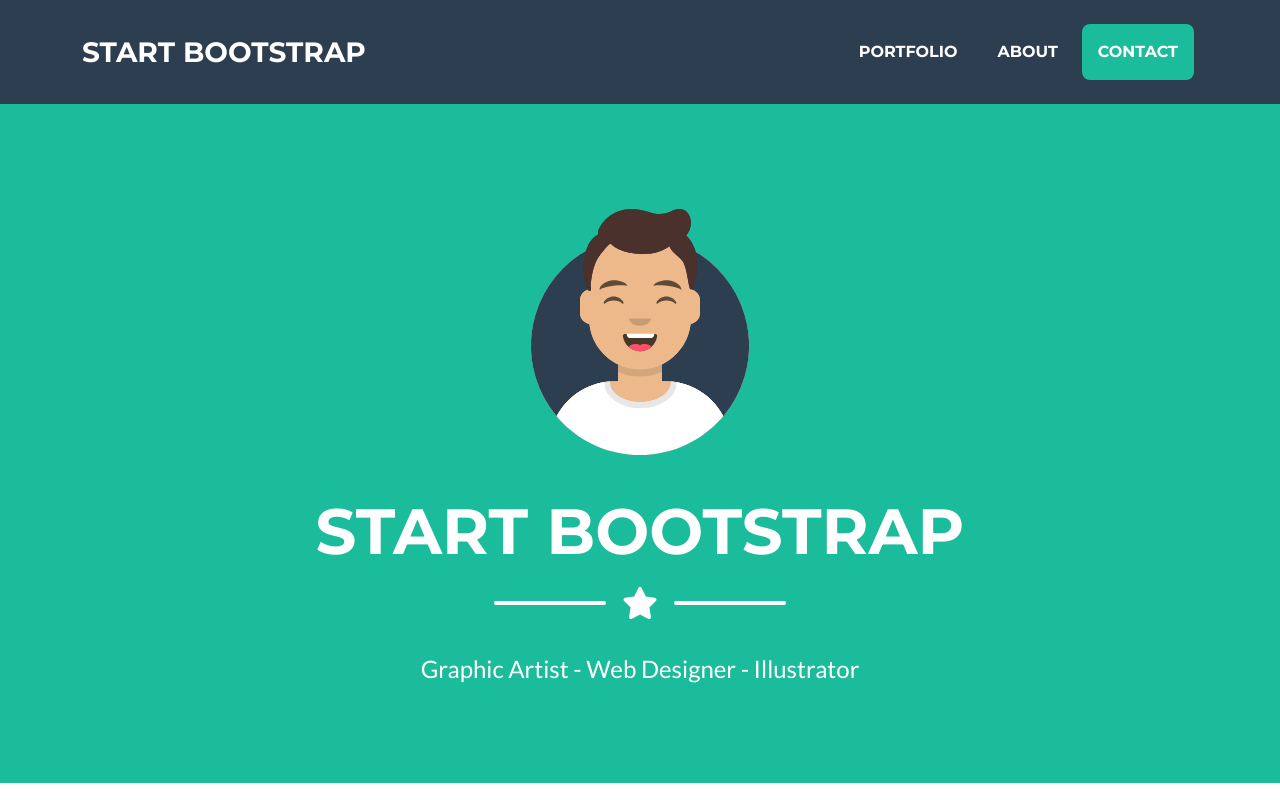
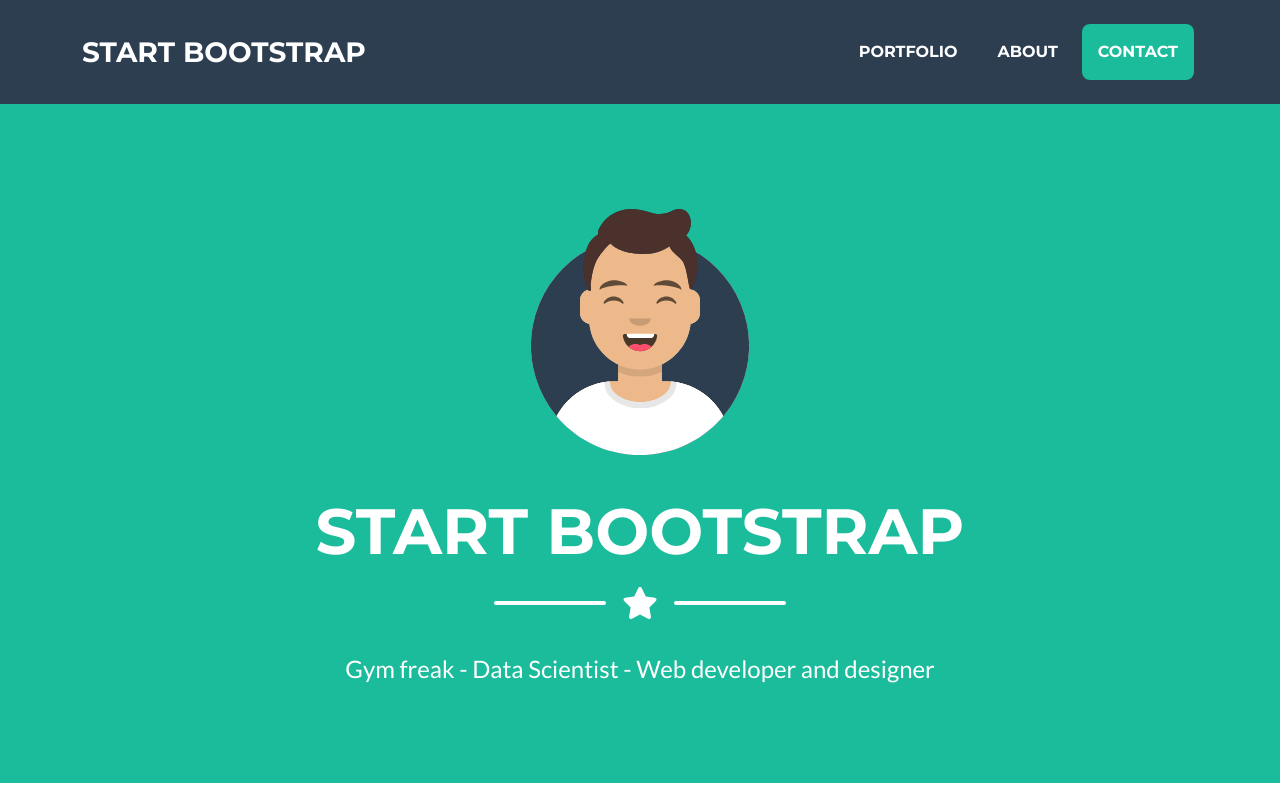
Before and after one commit to TumeloOratile/21488640.github.io, a plain HTML site: page index.html in a window 1280 px wide. Shown: the top 800 px of the page. Drawn offline with nearby package versions, Linux system fonts and the light colour scheme.

Commit message:
updated header section

```diff
--- a/index.html
+++ b/index.html
@@ -48,7 +48,7 @@
                     <div class="divider-custom-line"></div>
                 </div>
                 <!-- Masthead Subheading-->
-                <p class="masthead-subheading font-weight-light mb-0">Graphic Artist - Web Designer - Illustrator</p>
+                <p class="masthead-subheading font-weight-light mb-0">Gym freak - Data Scientist - Web developer and designer</p>
             </div>
         </header>
         <!-- Portfolio Section-->
```
